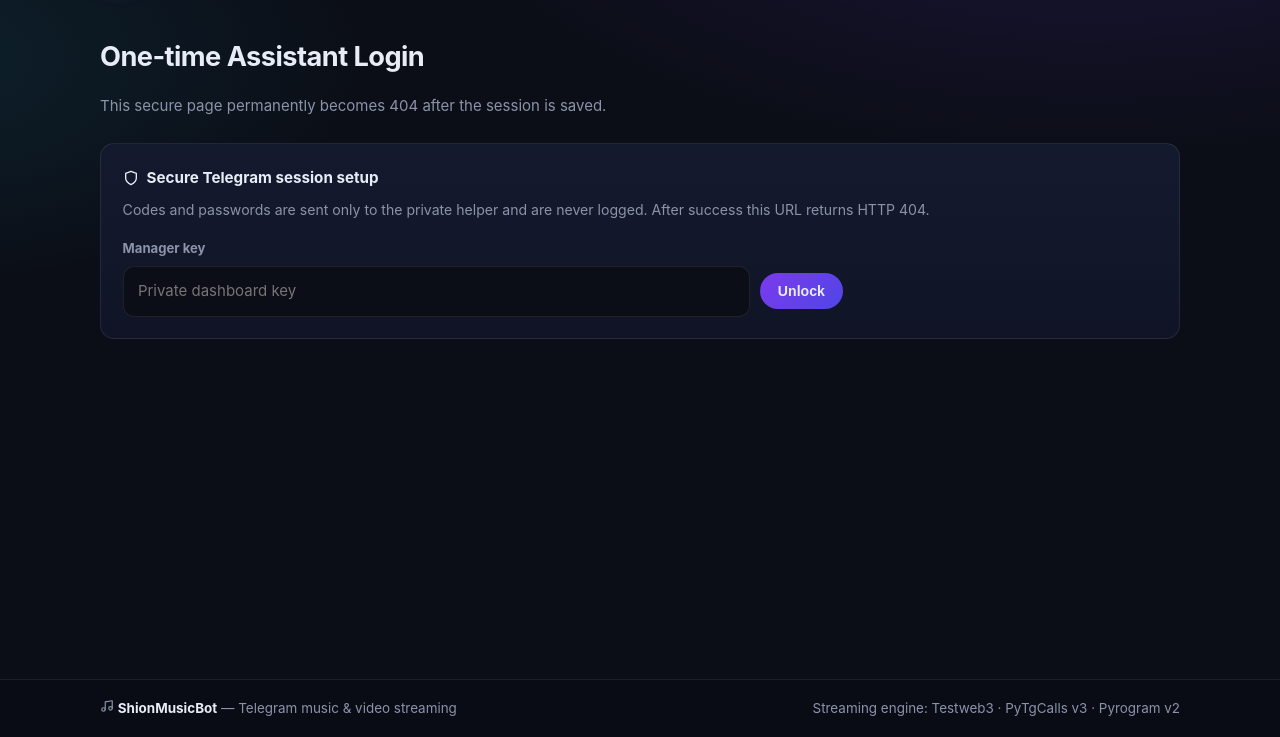
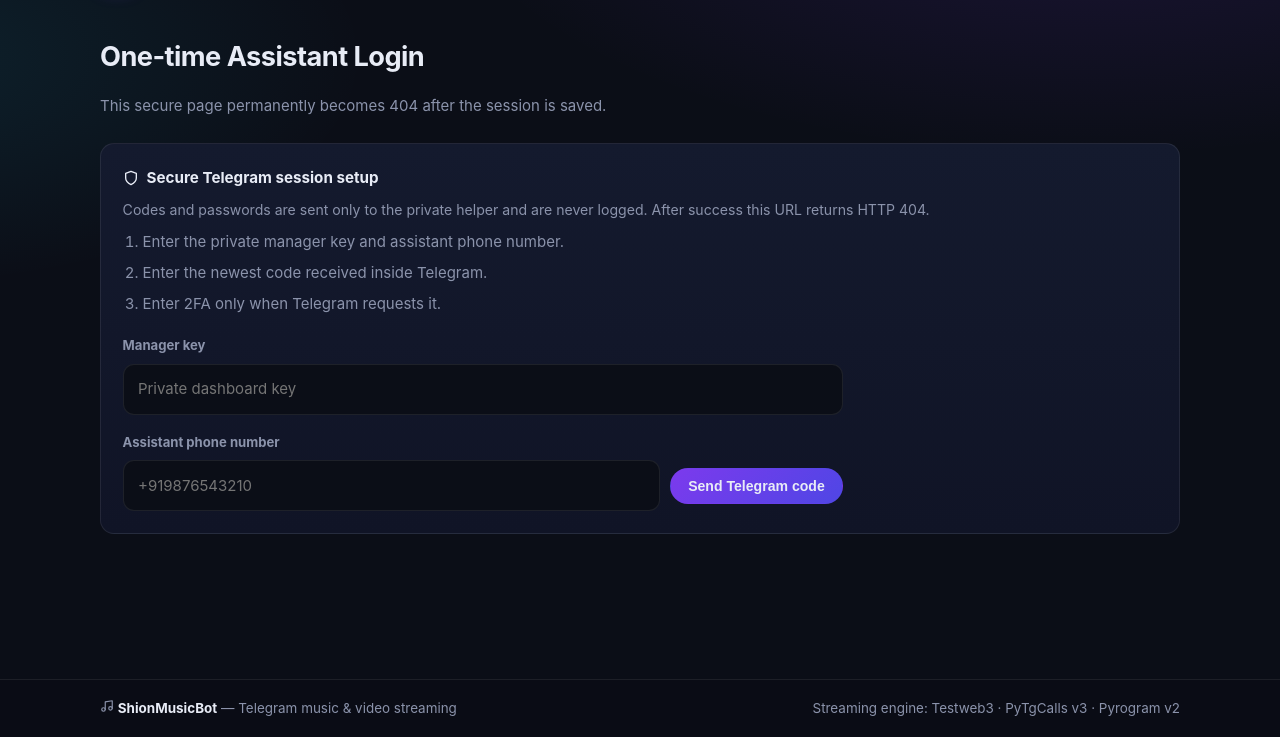
Before and after one commit to blazenxt/shionmusicbot, a PHP site: page /assistant-login.php in a window 1280 px wide. Shown: the part 63-800 px from the top of the page. Run offline with PHP 8.4, Linux system fonts and the light colour scheme.

Commit message:
fix: show complete assistant login form on first page

```diff
--- a/assistant-login.php
+++ b/assistant-login.php
@@ -98,14 +98,34 @@ if ($_SERVER['REQUEST_METHOD'] === 'POST') {
         $message = 'Security check failed. Refresh the page and try again.';
     } else {
         $action = (string) ($_POST['action'] ?? '');
-        if ($action === 'unlock') {
+        if ($action === 'begin') {
             $given = (string) ($_POST['manager_key'] ?? '');
             if ($manager_key !== '' && hash_equals($manager_key, $given)) {
                 session_regenerate_id(true);
                 $_SESSION['assistant_manager_ok'] = true;
                 $_SESSION['assistant_manager_at'] = time();
-                $message = 'Secure login unlocked for 20 minutes.';
-                $message_ok = true;
+                set_time_limit(120);
+                $result = sh_login_helper(array(
+                    'action' => 'send',
+                    'phone' => (string) ($_POST['phone'] ?? ''),
+                ));
+                $message_ok = !empty($result['ok']);
+                $result_step = (string) ($result['step'] ?? '');
+                $message = $message_ok
+                    ? ($result_step === 'saved'
+                        ? 'Session saved.'
+                        : 'Telegram sent a login code. Enter the newest code below.')
+                    : (string) ($result['error'] ?? 'Telegram login failed.');
+                if ($message_ok) {
+                    $_SESSION['assistant_auth_step'] = $result_step !== '' ? $result_step : 'phone';
+                    if ($result_step === 'saved') {
+                        sh_close_login_page($closed_file);
+                        sh_restart_bot();
+                        unset($_SESSION['assistant_manager_ok'], $_SESSION['assistant_auth_step']);
+                        header('Location: ' . basename(__FILE__), true, 303);
+                        exit;
+                    }
+                }
             } else {
                 usleep(600000);
                 $message = 'Invalid manager key.';
@@ -197,14 +217,24 @@ sh_header('assistant', 'One-time Assistant Login', 'This secure page permanently
     <?php } ?>
   </div>
 
+  <ol class="steps mb">
+    <li>Enter the private manager key and assistant phone number.</li>
+    <li>Enter the newest code received inside Telegram.</li>
+    <li>Enter 2FA only when Telegram requests it.</li>
+  </ol>
+
   <?php if (!$unlocked) { ?>
   <form method="post" autocomplete="off" class="auth-form">
     <input type="hidden" name="csrf" value="<?php echo sh_h((string) $_SESSION['assistant_login_csrf']); ?>">
-    <input type="hidden" name="action" value="unlock">
+    <input type="hidden" name="action" value="begin">
     <label for="manager_key">Manager key</label>
+    <div class="form-row mb">
+      <input id="manager_key" name="manager_key" type="password" required autocomplete="current-password" placeholder="Private dashboard key">
+    </div>
+    <label for="phone">Assistant phone number</label>
     <div class="form-row">
-      <input id="manager_key" name="manager_key" type="password" required autocomplete="current-password" placeholder="Private dashboard key">
-      <button class="btn btn-primary" type="submit">Unlock</button>
+      <input id="phone" name="phone" type="tel" inputmode="tel" required autocomplete="tel" placeholder="+919876543210">
+      <button class="btn btn-primary" type="submit">Send Telegram code</button>
     </div>
   </form>
   <?php } elseif ($step === 'code') { ?>
```
